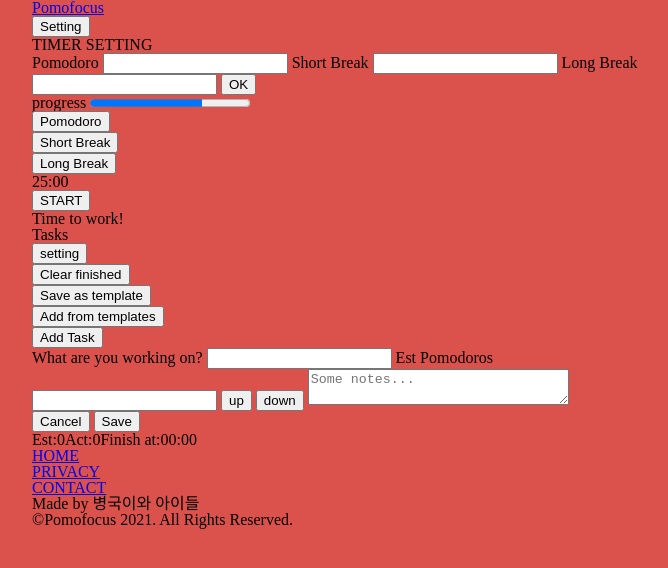
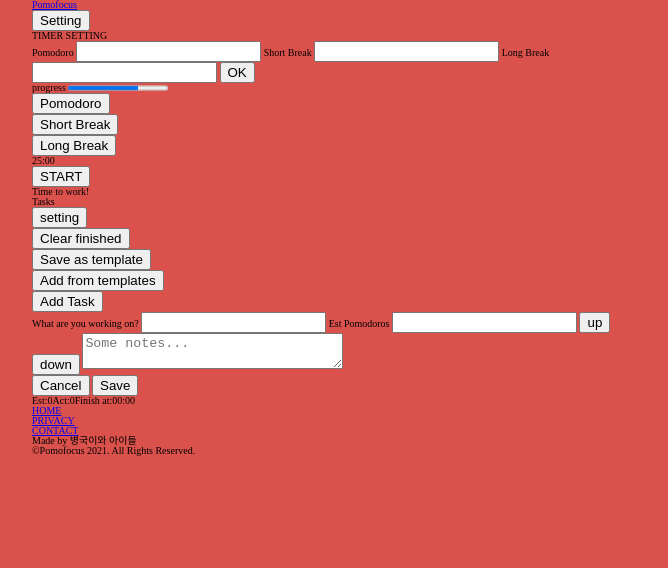
Before and after one commit to bcround/pomodoroTimerClone, a website built with webpack: page src/index.html in a window 1280 px wide. Shown: the whole page, without its empty margins (298-966 px from the left). Built offline with nearby package versions, Linux system fonts and the light colour scheme.

Commit message:
feat: font

```diff
--- a/src/sass/_reset.scss
+++ b/src/sass/_reset.scss
@@ -46,6 +46,9 @@
 	border-collapse: collapse;
 	border-spacing: 0;
 }
+html {
+	font-size: 10px
+}
 
 // 깔
 $pomodoroBg: rgb(219, 82, 77);
@@ -53,6 +56,7 @@
 $longbreakBg: rgb(67, 126, 168);
 $grayFont: rgb(187, 187, 187);
 $checkGray: rgb(223, 223, 223);
+$defaultColor: white;
 
 // 레이아웃 베이스
 body {
```
